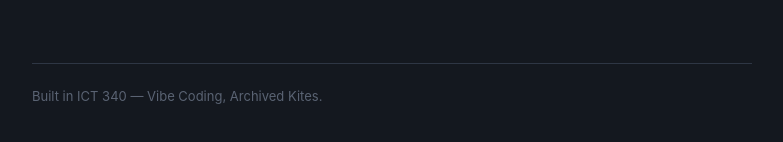
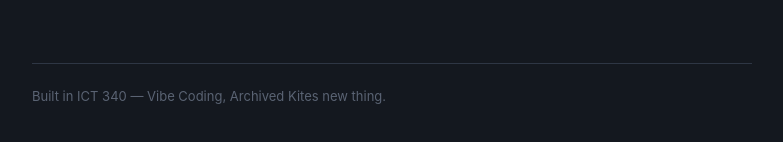
Before and after one commit to haihai942/kite, a Next.js app: page / in a window 1280 px wide. Shown: the part 570-712 px from the top of the page, without its empty margins (248-1031 px from the left). Built offline with nearby package versions, Linux system fonts and the light colour scheme.

Commit message:
new update

```diff
--- a/app/page.js
+++ b/app/page.js
@@ -75,7 +75,7 @@ export default function Home() {
       <p style={styles.count}>entries in the archive: 0 (for now)</p>
 
       <footer style={styles.footer}>
-        Built in ICT 340 — Vibe Coding, Archived Kites.
+        Built in ICT 340 — Vibe Coding, Archived Kites new thing.
       </footer>
     </main>
   );
```
